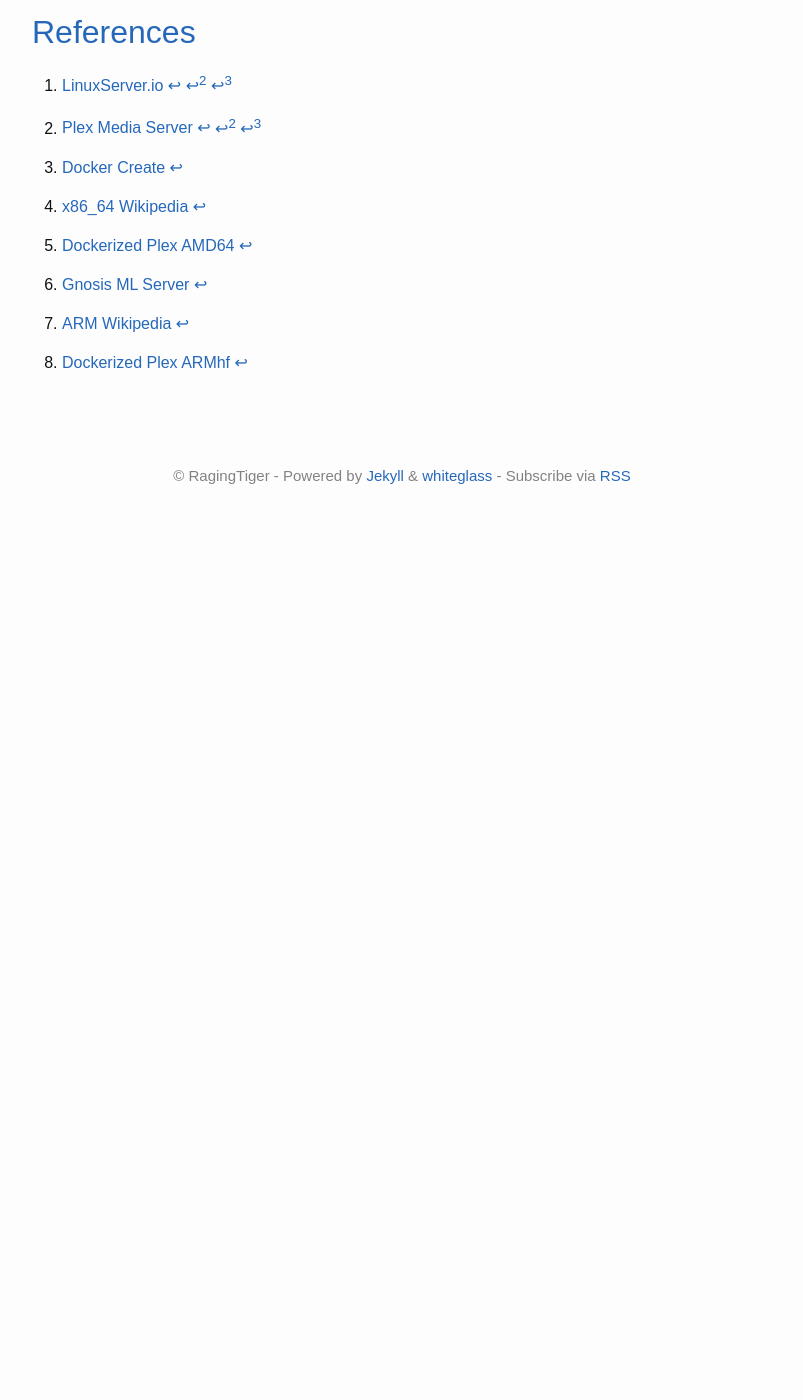
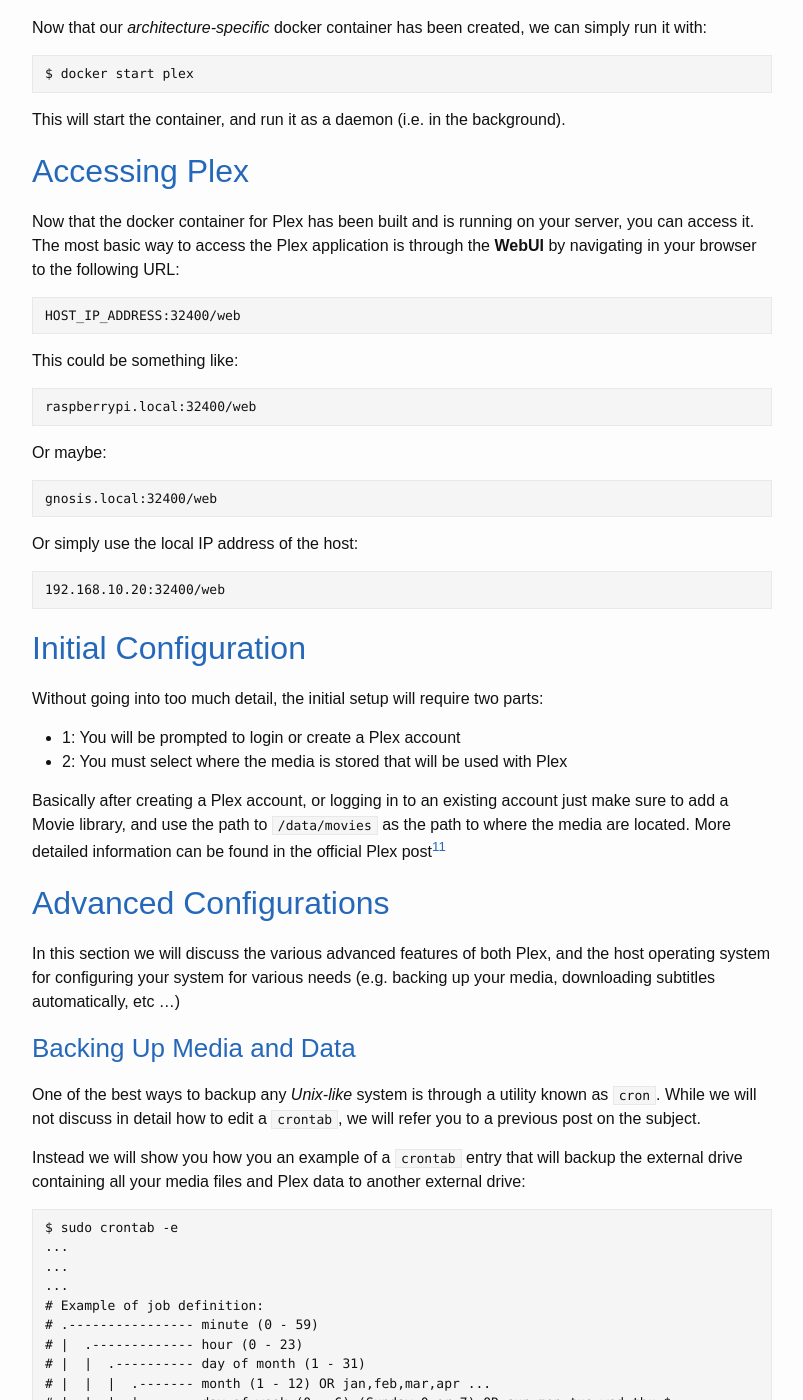
Before and after one commit to RagingTiger/RagingTiger.github.io, a Jekyll site: the page built from _posts/2018-11-23-docker-plex-media-server.md, in a window 1280 px wide and 1400 px high, scrolled down 2958 px. Shown: the whole window, without its empty margins (238-1041 px from the left). Built offline with Jekyll 4.4.1, drawn with Linux system fonts in a browser that asks for light colours; before the commit the page ends 3490 px from its top, so only the background shows below that; some of the changed text lies outside the part shown.

Commit message:
Updated with more information on installing and configuring

````diff
--- a/_posts/2018-11-23-docker-plex-media-server.md
+++ b/_posts/2018-11-23-docker-plex-media-server.md
@@ -8,12 +8,13 @@ category: [docker, containers, devops, rpi]
 * [Introduction](#intro)
 * [Plex Media Server](#plex)
 * [Installing Plex](#install)
-  * [AMD64](#amd)
-  * [armhf64](#armhf)
+  * [AMD64 - PC Install](#amd)
+  * [armhf - Raspberry Pi Install](#armhf)
 * [Running Plex](#run)
 * [Accessing Plex](#access)
 * [Initial Configurations](#initconfig)
 * [Advanced Configurations](#advconfig)
+  * [Backing Up Media and Data](#advconfig)
 * [References](#references)
 
 ## <a name="install"></a> [Installing Plex](#toc)
@@ -77,17 +78,18 @@ docker create \
 -e PUID=1000 -e PGID=1000 \
 -e TZ=Asia/Shanghai \
 -v /srv/plex:/config \
--v /mnt/EXTDRIVE/movies:/data/movies \
+-v /mnt/DATADRIVE/movies:/data/movies \
 linuxserver/plex
 ```
 
 Notice here that we have `PUID=1000` and `PGID=1000`, `TZ=Asia/Shanghai`,
-`/srv/plex:/config`, and `mnt/EXTDRIVE/movies:/data/movies`. Basically, user
-has set the timezone to `Asia/Shanghai`, is storing their *plex config dir* in
-`/srv/plex`, and has all of their media on an external drive at
-`/mnt/EXTDRIVE/movies`.
+`/srv/plex:/config`, and `mnt/DATADRIVE/movies:/data/movies`. Basically, the
+results of the `id $USER` showed `uid=1000` and `gid=1000`, hence the user
+set `PUID=1000` and `PGID=1000`, the user set the timezone to `Asia/Shanghai`,
+and has created their *Plex config dir* in `/srv/plex` with all of their media
+in a drive located at `/mnt/DATADRIVE/movies`.
 
-### <a name="armhf"></a> [ARMhf](#toc)
+### <a name="armhf"></a> [ARMhf - Raspberry Pi Install](#toc)
 What follows is the docker command for pulling the *LinuxServer.io*[^fn1] docker image
 and creating a container to run the *Plex Media Server*[^fn2] on a typical
 armhf[^fn7] CPU architecture
@@ -103,6 +105,36 @@ docker create \
 lsioarmhf/plex
 ```
 
+**NOTE**: As an example for the Raspberry Pi, we will likely want to consider
+using an **external drive** to store the Movies and the Plex configuration
+directories. This is due to the more robust I/O capabilities of a Hard Disk
+Drive vs. a micro SD card.[^fn9] More information on the formatting process of
+the drive can be found in another post[^fn10] devoted to reformatting a hard
+disk drive in **ext4**.
+
+Once we have our external drive ready (in this case mounted to `/mnt/PIDRIVE`),
+we can create the container as follows:
+```
+docker create \
+--name=plex \
+--net=host \
+-e VERSION=latest \
+-e PUID=1001 \
+-e PGID=1001 \
+-e TZ='America/Chicago' \
+-v /mnt/PIDRIVE/plex_config:/config \
+-v /mnt/PIDRIVE/movies:/data/movies \
+lsioarmhf/plex
+```
+
+Notice here that we have `PUID=1001` and `PGID=1001`, `TZ=America/Chicago`,
+`/mnt/PIDRIVE/plex_config:/config`, and `/mnt/PIDRIVE/plex_config:/data/movies`.
+Basically, the results of the `id $USER` showed `uid=1001` and `gid=1001`, hence
+the user set `PUID=1001` and `PGID=1001`, the user set the timezone to
+`America/Chicago`, and has created their *Plex config dir* on their external
+drive at `/mnt/PIDRIVE/plex_config` with all of their media on the same external
+drive at `/mnt/DATADRIVE/movies`.
+
 ## <a name="run"></a> [Running Plex](#toc)
 Now that our *architecture-specific* docker container has been created, we can
 simply run it with:
@@ -112,8 +144,8 @@ $ docker start plex
 This will start the container, and run it as a daemon (i.e. in the background).
 
 ## <a name="access"></a> [Accessing Plex](#toc)
-Now that the docker container for plex has been built and is running on your
-server, you can access it. The most basic way to access the plex application is
+Now that the docker container for Plex has been built and is running on your
+server, you can access it. The most basic way to access the Plex application is
 through the **WebUI** by navigating in your browser to the following URL:
 ```
 HOST_IP_ADDRESS:32400/web
@@ -131,6 +163,55 @@ Or simply use the local IP address of the host:
 192.168.10.20:32400/web
 ```
 
+## <a name="initconfig"></a> [Initial Configuration](#toc)
+Without going into too much detail, the initial setup will require two parts:
+  * 1: You will be prompted to login or create a Plex account
+  * 2: You must select where the media is stored that will be used with Plex
+
+Basically after creating a Plex account, or logging in to an existing account
+just make sure to add a Movie library, and use the path to `/data/movies` as the
+path to where the media are located. More detailed information can be found in
+the official Plex post[^fn11]
+
+## <a name="advconfig"></a> [Advanced Configurations](#toc)
+In this section we will discuss the various advanced features of both Plex, and
+the host operating system for configuring your system for various needs (e.g.
+backing up your media, downloading subtitles automatically, etc ...)
+
+### <a name="backup"></a> [Backing Up Media and Data](#toc)
+One of the best ways to backup any *Unix-like* system is through a utility
+known as `cron`. While we will not discuss in detail how to edit a `crontab`, we
+will refer you to a previous post on the subject.
+
+Instead we will show you how you an example of a `crontab` entry that will
+backup the external drive containing all your media files and Plex data to
+another external drive:
+```
+$ sudo crontab -e
+...
+...
+...
+# Example of job definition:
+# .---------------- minute (0 - 59)
+# |  .------------- hour (0 - 23)
+# |  |  .---------- day of month (1 - 31)
+# |  |  |  .------- month (1 - 12) OR jan,feb,mar,apr ...
+# |  |  |  |  .---- day of week (0 - 6) (Sunday=0 or 7) OR sun,mon,tue,wed,thu,$
+# |  |  |  |  |
+# *  *  *  *  * user-name  command to be executed
+
+# backup PIDRIVE to PIBACKUP
+01 01 * * * sudo rsync -havP /mnt/PIDRIVE/ /mnt/PIBACKUP/
+```
+
+What the above example shows, is that the `rsync` command will run with `super
+user` privileges at **01:01 am** or one minute past one in the morning (or late
+at night if you are not a morning person). When it runs it will backup the
+contents of the drive at `/mnt/PIDRIVE` to `/mnt/PIBACKUP`. This will ensure
+that every night at one minute past one in the morning, the drive with all your
+Plex data and media, will be copied to the drive at `/mnt/PIBACKUP`
+
+
 ## <a name="references"></a> [References](#toc)
 [^fn1]: [LinuxServer.io](https://www.linuxserver.io/)
 [^fn2]: [Plex Media Server](https://en.wikipedia.org/wiki/Plex_(software))
@@ -140,4 +221,6 @@ Or simply use the local IP address of the host:
 [^fn6]: [Gnosis ML Server]({{site.baseurl}}/2017/11/01/gnosis/)
 [^fn7]: [ARM Wikipedia](https://en.wikipedia.org/wiki/ARM_architecture)
 [^fn8]: [Dockerized Plex ARMhf](https://github.com/linuxserver/docker-plex-armhf)
-[^fn9]: [Plex Basic Setup](https://support.plex.tv/articles/200288896-basic-setup-wizard/)
+[^fn9]: [HDD vs. Micro SD Card](https://www.reddit.com/r/raspberry_pi/comments/6uauel/external_hdd_vs_big_sd_card_for_rpi3/)
+[^fn10]: [ext4 Reformatting in Linux]({{site.baseurl}}//2018/12/08/format-disk-linux/)
+[^fn11]: [Plex Basic Setup](https://support.plex.tv/articles/200288896-basic-setup-wizard/)
````
Also changed, not shown: other parts of _posts/2018-11-23-docker-plex-media-server.md (+3 -3 lines).
